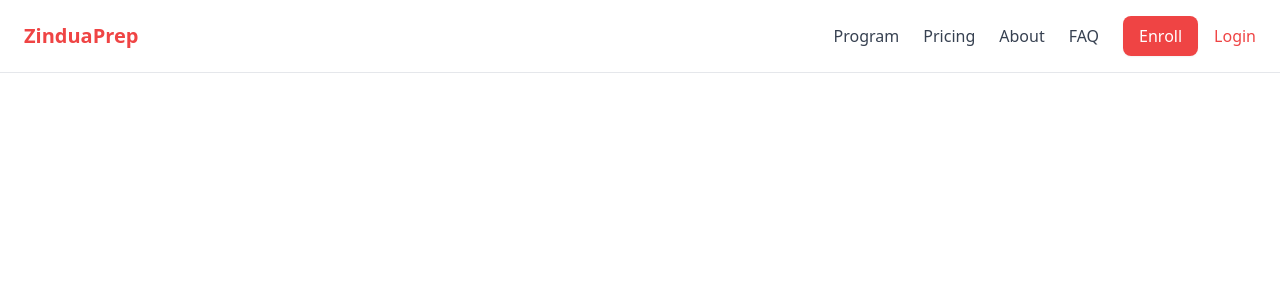
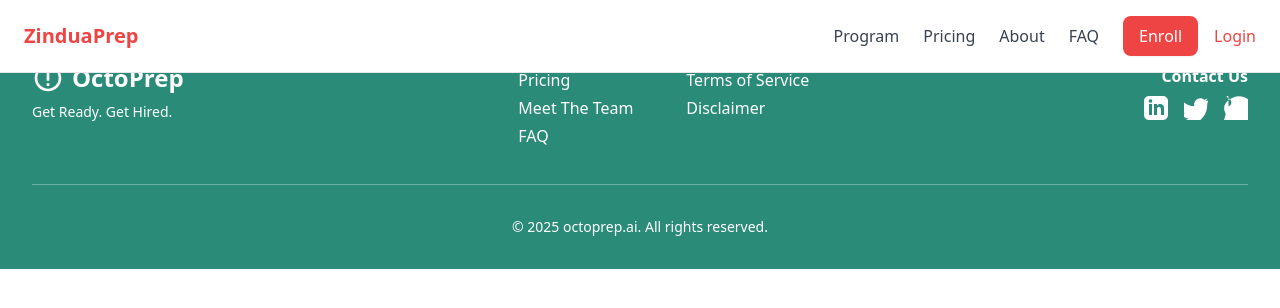
Before and after one commit to eddyfranc/ZinduPrep, a React (Vite) app: page /footer in a window 1280 px wide. Shown: the top 308 px of the page. Built offline with nearby package versions, Linux system fonts and the light colour scheme.

Commit message:
added footer section

```diff
--- a/src/App.jsx
+++ b/src/App.jsx
@@ -2,6 +2,7 @@ import Navbar from './Components/Navbar';
 import { BrowserRouter, Routes, Route } from 'react-router-dom';
 import Home from './Components/Home';
 import Login from './Components/Login';
+import Footer from './Components/Footer';
 
 
 function App() {
@@ -11,6 +12,7 @@ function App() {
     <Routes>
       <Route path="/" element={<Home />} />
       <Route path="/login" element={<Login />} />
+      <Route path="/footer" element={<Footer />} />
 
       {/* Add more routes as needed */}
     </Routes>
--- /dev/null
+++ b/src/Components/Footer.jsx
@@ -0,0 +1,83 @@
+import React from 'react';
+
+const Footer = () => {
+  const currentYear = new Date().getFullYear();
+
+  return (
+    <footer className="bg-[#2a8b79] text-white py-8 px-4 sm:px-6 lg:px-8">
+      <div className="max-w-7xl mx-auto flex flex-col md:flex-row justify-between items-start md:items-center">
+        {/* Left Section: Logo and Tagline */}
+        <div className="mb-8 md:mb-0 text-center md:text-left">
+          {/* Replace with your actual OctoPrep logo component or img tag */}
+          {/* For example: <img src="/path/to/octoprep-logo.svg" alt="OctoPrep Logo" className="h-8 w-auto mb-2" /> */}
+          <div className="flex items-center justify-center md:justify-start mb-2">
+            {/* Using a placeholder text for OctoPrep logo */}
+            <svg className="h-8 w-8 mr-2" fill="currentColor" viewBox="0 0 24 24" xmlns="http://www.w3.org/2000/svg">
+              {/* Placeholder SVG for an OctoPrep-like icon */}
+              <path d="M12 2C6.477 2 2 6.477 2 12s4.477 10 10 10 10-4.477 10-10S17.523 2 12 2zm0 18c-4.411 0-8-3.589-8-8s3.589-8 8-8 8 3.589 8 8-3.589 8-8 8zm-1-12h2v6h-2zm0 8h2v2h-2z"/>
+            </svg>
+            <span className="text-2xl font-bold">OctoPrep</span>
+          </div>
+          <p className="text-sm">Get Ready. Get Hired.</p>
+        </div>
+
+        {/* Middle Sections: Navigation Links */}
+        <div className="flex flex-wrap justify-center md:justify-start gap-x-12 gap-y-4 mb-8 md:mb-0 text-center md:text-left">
+          <div className="min-w-[120px]">
+            {/* Empty heading for spacing if needed, as per image */}
+            <h3 className="font-semibold mb-2"></h3>
+            <ul>
+              <li className="mb-1"><a href="/program" className="hover:underline">Our Program</a></li>
+              <li className="mb-1"><a href="/pricing" className="hover:underline">Pricing</a></li>
+              <li className="mb-1"><a href="/team" className="hover:underline">Meet The Team</a></li>
+              <li className="mb-1"><a href="/faq" className="hover:underline">FAQ</a></li>
+            </ul>
+          </div>
+
+          <div className="min-w-[120px]">
+            {/* Empty heading for spacing if needed, as per image */}
+            <h3 className="font-semibold mb-2"></h3>
+            <ul>
+              <li className="mb-1"><a href="/privacy" className="hover:underline">Privacy Policy</a></li>
+              <li className="mb-1"><a href="/terms" className="hover:underline">Terms of Service</a></li>
+              <li className="mb-1"><a href="/disclaimer" className="hover:underline">Disclaimer</a></li>
+            </ul>
+          </div>
+        </div>
+
+        {/* Right Section: Contact Us and Social Icons */}
+        <div className="text-center md:text-right w-full md:w-auto">
+          <h3 className="font-semibold mb-2">Contact Us</h3>
+          <div className="flex justify-center md:justify-end space-x-4">
+            {/* LinkedIn Icon */}
+            <a href="https://www.linkedin.com/" target="_blank" rel="noopener noreferrer" className="text-white hover:text-gray-300">
+              <svg xmlns="http://www.w3.org/2000/svg" width="24" height="24" viewBox="0 0 24 24" fill="currentColor">
+                <path d="M19 0h-14c-2.761 0-5 2.239-5 5v14c0 2.761 2.239 5 5 5h14c2.761 0 5-2.239 5-5v-14c0-2.761-2.239-5-5-5zm-11 19h-3v-11h3v11zm-1.5-12.268c-.966 0-1.75-.79-1.75-1.764s.784-1.764 1.75-1.764 1.75.79 1.75 1.764-.783 1.764-1.75 1.764zm13.5 12.268h-3v-5.604c0-3.368-4-3.529-4 0v5.604h-3v-11h3v1.765c1.396-2.586 7-2.777 7 2.476v6.759z"/>
+              </svg>
+            </a>
+            {/* X (Twitter) Icon */}
+            <a href="https://twitter.com/" target="_blank" rel="noopener noreferrer" className="text-white hover:text-gray-300">
+               <svg xmlns="http://www.w3.org/2000/svg" width="24" height="24" viewBox="0 0 24 24" fill="currentColor"><path d="M24 4.557c-.883.392-1.832.656-2.828.775 1.017-.609 1.798-1.574 2.165-2.724-.951.564-2.005.974-3.127 1.195-.897-.957-2.178-1.555-3.594-1.555-3.594 0-6.495 2.902-6.495 6.495 0 .509.057 1.002.166 1.474-5.39-.27-10.17-2.859-13.38-6.791-.564.974-.886 2.1-.886 3.3.0 2.25 1.144 4.249 2.875 5.414-1.06-.033-2.052-.325-2.925-.807.0.023.0.046.0.069.0 3.15 2.238 5.766 5.206 6.363-.54.148-1.11.232-1.7.232-.417 0-.82-.041-1.215-.115.823 2.57 3.203 4.45 6.038 4.498-2.217 1.734-5.003 2.77-8.053 2.77-.525 0-1.04-.031-1.549-.091 2.878 1.851 6.294 2.929 9.966 2.929 12 0 18.514-9.929 18.514-18.515 0-.281-.006-.562-.019-.84z"/></svg>
+            </a>
+            {/* WhatsApp Icon */}
+            <a href="https://wa.me/" target="_blank" rel="noopener noreferrer" className="text-white hover:text-gray-300">
+              <svg xmlns="http://www.w3.org/2000/svg" width="24" height="24" viewBox="0 0 24 24" fill="currentColor">
+                <path d="M.057 24l1.687-6.163c-1.041-1.804-1.6-3.811-1.6-5.897C.144 6.911 6.815.144 15.003.144s14.859 6.767 14.859 14.859-6.767 14.859-14.859 14.859c-1.921 0-3.8-.47-5.467-1.373l-6.056 1.638zm4.721-5.918l-.515-.304c-1.166-.69-2.046-1.979-2.046-3.593 0-1.614.88-2.903 2.046-3.593l.515-.304.515-.304c1.166-.69 2.046-1.979 2.046-3.593 0-1.614-.88-2.903-2.046-3.593l-.515-.304-.515-.304c-1.166-.69-2.046-1.979-2.046-3.593 0-1.614.88-2.903 2.046-3.593l.515-.304.515-.304c1.166-.69 2.046-1.979 2.046-3.593 0-1.614-.88-2.903-2.046-3.593l-.515-.304-.515-.304c-1.166-.69-2.046-1.979-2.046-3.593 0-1.614.88-2.903 2.046-3.593l-.515-.304z"/>
+              </svg>
+            </a>
+          </div>
+        </div>
+      </div>
+
+      {/* Separator Line */}
+      <hr className="border-t border-white border-opacity-30 my-8" />
+
+      {/* Copyright */}
+      <div className="text-center text-sm">
+        <p>&copy; {currentYear} octoprep.ai. All rights reserved.</p>
+      </div>
+    </footer>
+  );
+};
+
+export default Footer;
```
Also changed, not shown: 1 other file (tests, documents, lock files or other folders).
